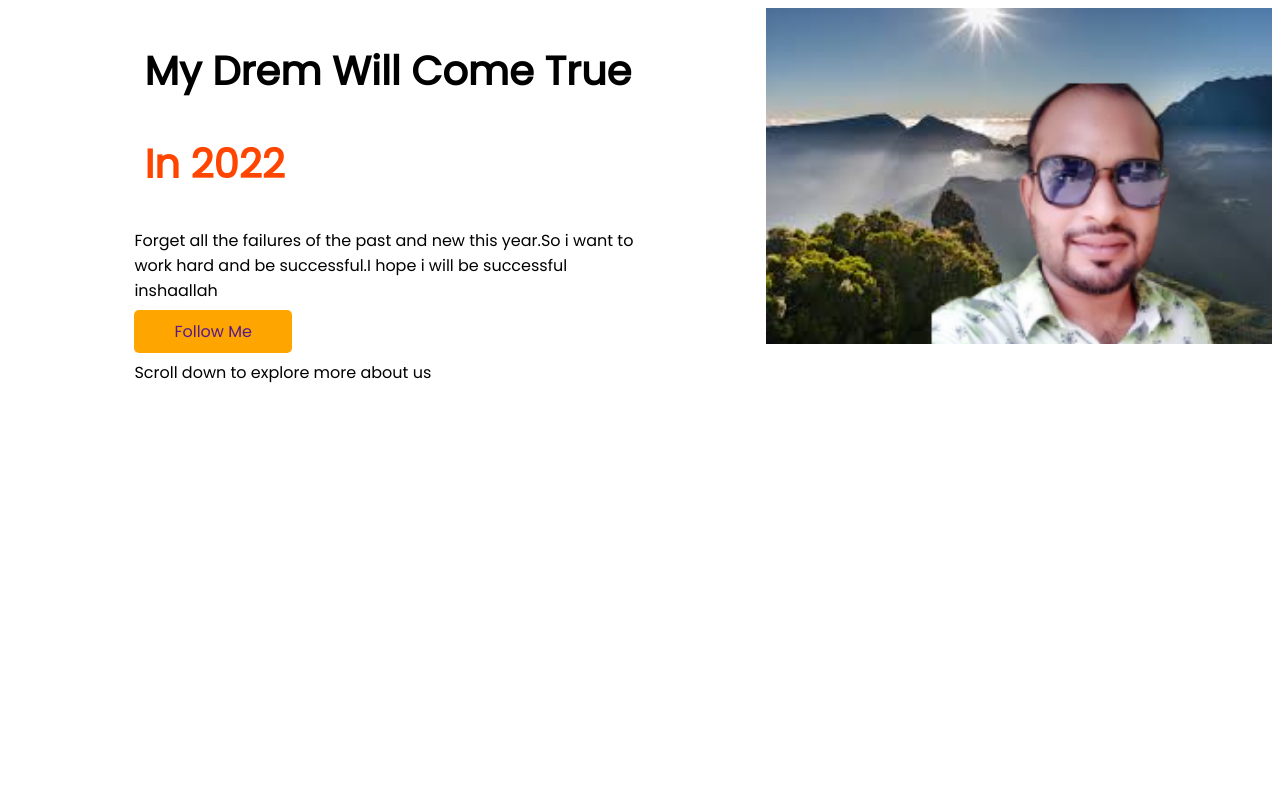
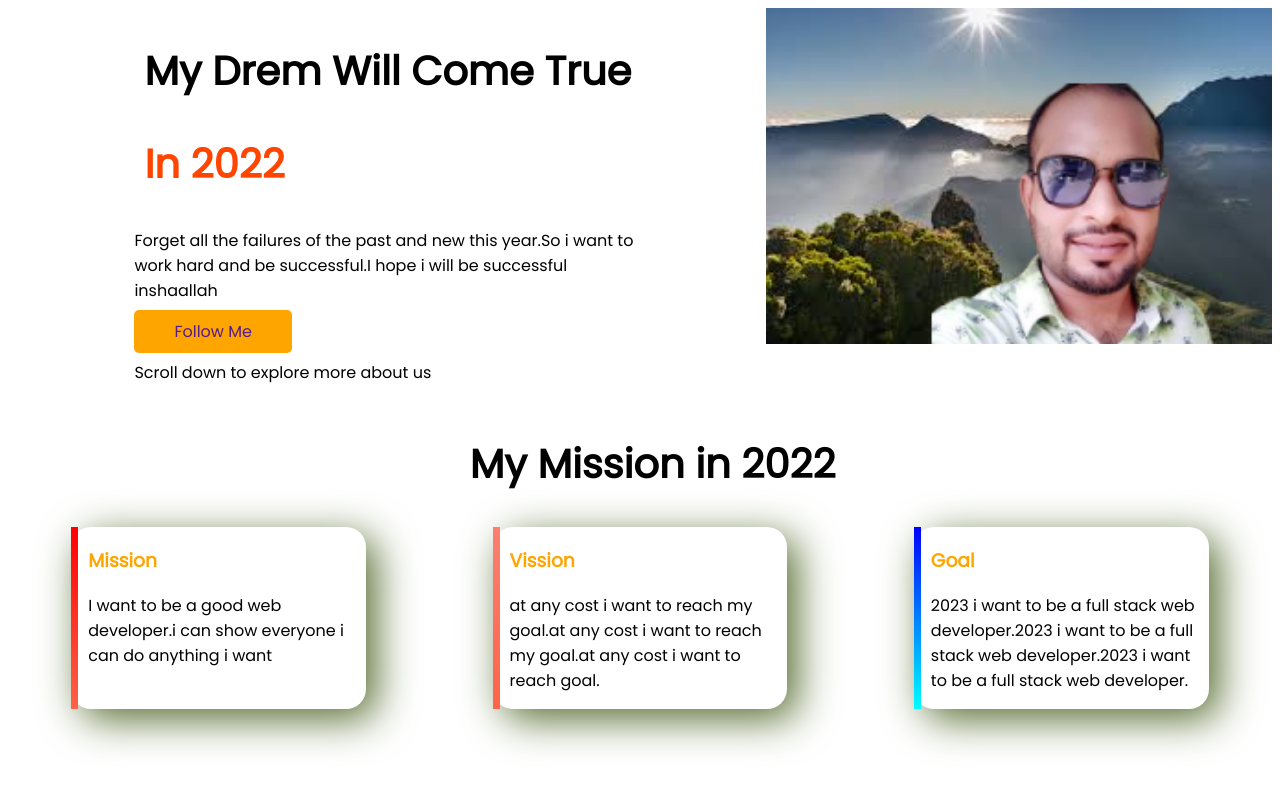
Before and after one commit to ismailshirazi/First-Website, a plain HTML site: page index.html in a window 1280 px wide. Drawn offline with Linux system fonts and the light colour scheme.

Commit message:
experienec add

```diff
--- a/index.html
+++ b/index.html
@@ -13,7 +13,7 @@
 </head>
 
 <body>
-    <section class="top-banner">
+    <section class="top-banner flexible-container">
         <div class="half-width">
             <h1>My Drem Will Come True</h1>
             <h1 class="brown-color">In 2022</h1>
@@ -29,6 +29,29 @@
             <img src="My pic/images (1).png" alt="">
         </div>
     </section>
+    <section class="experience-area">
+        <footer>
+            <h1>My Mission in 2022</h1>
+        </footer>
+        <div class="flexible-container">
+            <div id="dev" class="experience-item">
+                <h3 class="orange-color">Mission</h3>
+                <p>I want to be a good web developer.i can show everyone i can do anything i want</p>
+            </div>
+            <div id="full-stack" class="experience-item">
+                <h3 class="orange-color">Vission</h3>
+                <p>at any cost i want to reach my goal.at any cost i want to reach my goal.at any cost i want to reach
+                    goal.
+                </p>
+            </div>
+            <div id="web-dev-experience" class="experience-item">
+                <h3 class="orange-color">Goal</h3>
+                <p>2023 i want to be a full stack web developer.2023 i want to be a full stack web developer.2023 i want
+                    to
+                    be a full stack web developer.</p>
+            </div>
+        </div>
+    </section>
 </body>
 
 </html>
--- a/style.css
+++ b/style.css
@@ -9,7 +9,7 @@ h1{
 .brown-color{
     color:orangered ;
 }
-section{
+.flexible-container{
     display: flex;
 }
 .half-width{
@@ -25,3 +25,32 @@ section{
     padding: 10px 40px;
     border-radius: 5px;
 }
+.experience-item{
+    width: 40%;
+    margin-left: 5%;
+    margin-right: 5%;
+    padding-left: 10px;
+    border-radius: 20px;
+    box-shadow: 10px 10px 40px darkolivegreen;
+}
+.orange-color{
+    color: orange;
+}
+#web-dev-experience{
+    border-left: 7px solid;
+    border-image: linear-gradient(blue,cyan);
+    border-image-slice: 1;
+}
+#full-stack{
+    border-left: 7px solid;
+    border-image: linear-gradient(salmon,tomato);
+    border-image-slice: 1;
+}
+#dev{
+    border-left: 7px solid;
+    border-image: linear-gradient(red,tomato);
+    border-image-slice: 1;
+}
+footer h1{
+text-align: center;
+}
```
